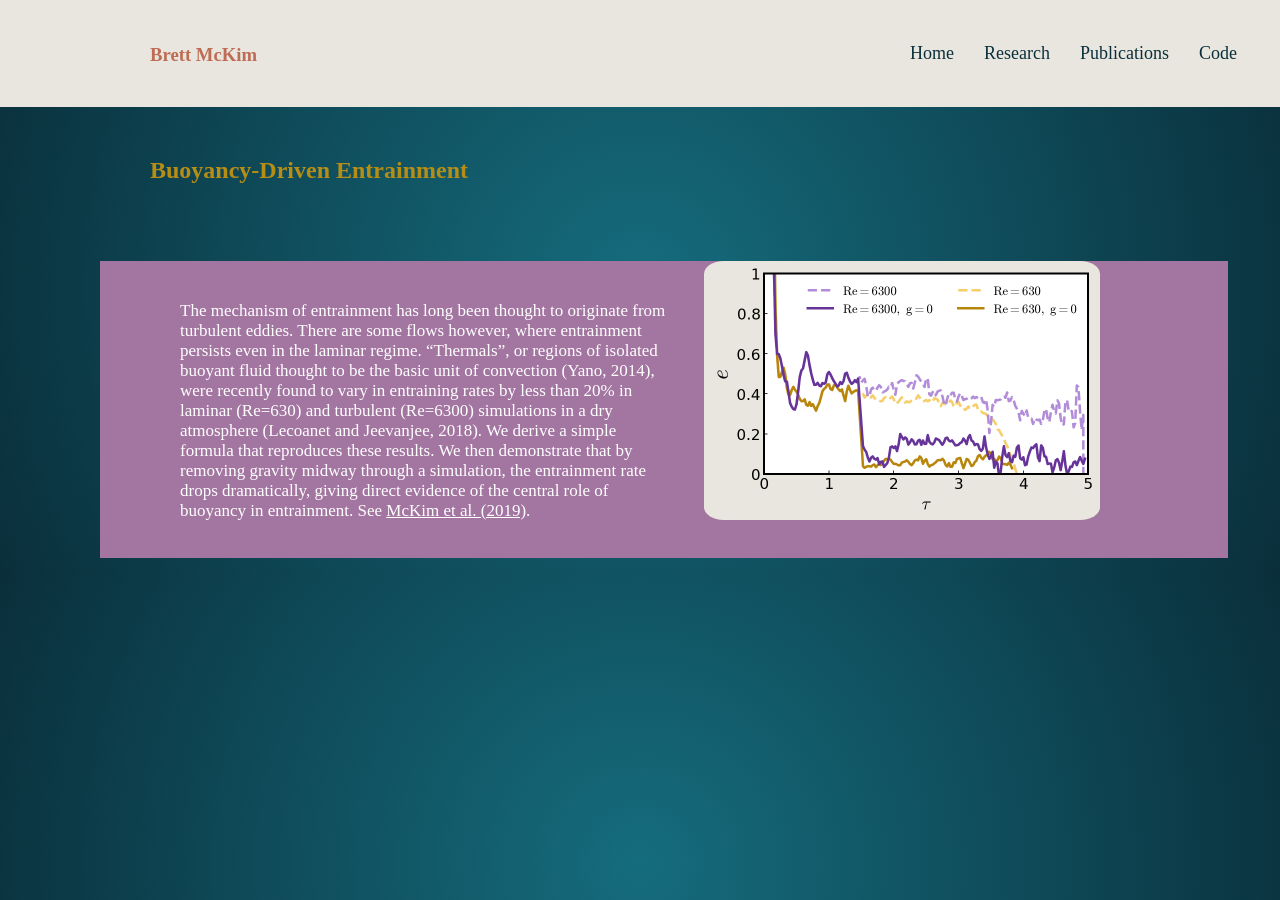
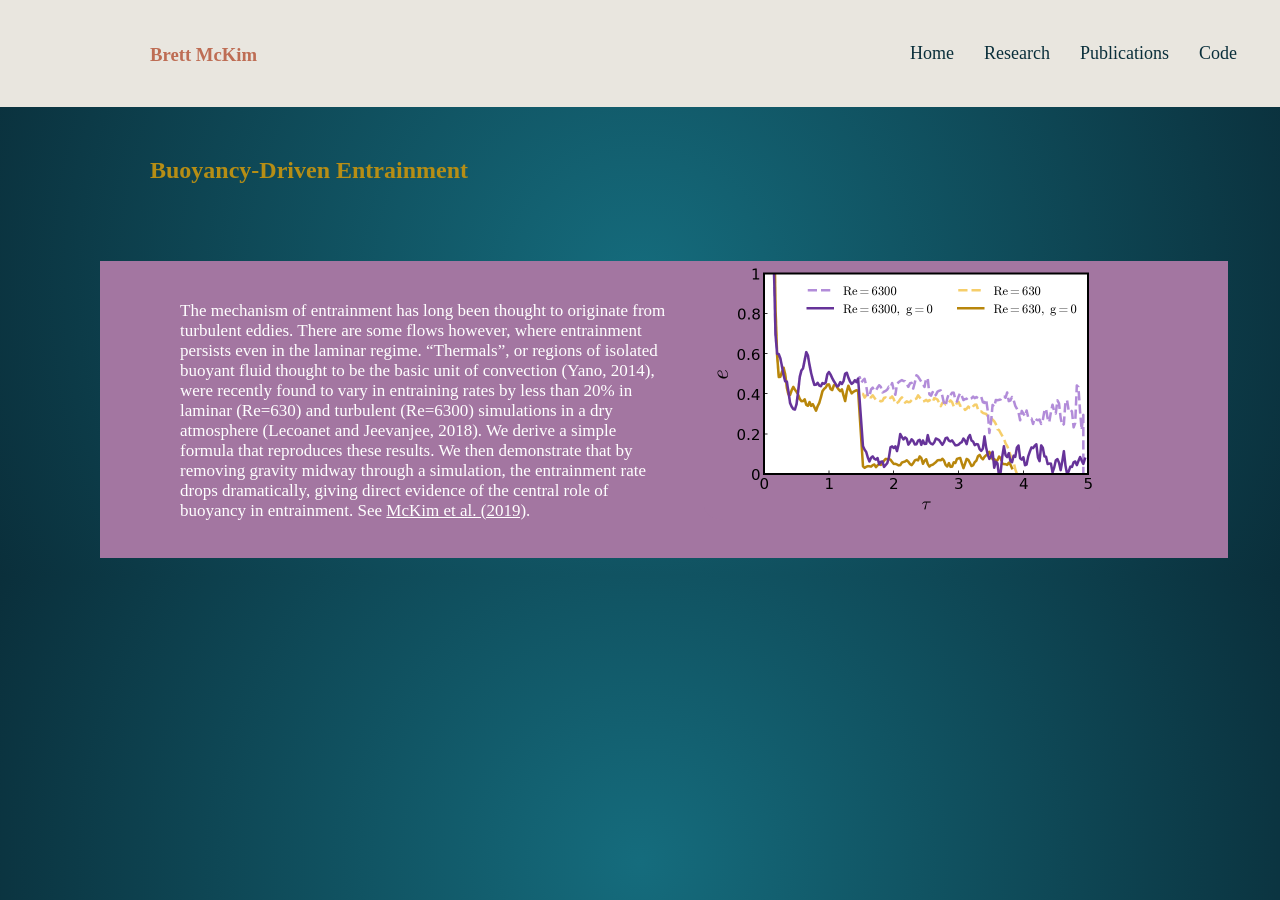
Before and after one commit to mckimb/mckimb.github.io, a Jekyll site: the page built from research/index.html, in a window 1280 px wide. Built offline with Jekyll 4.4.1, drawn with Linux system fonts in a browser that asks for light colours.

Commit message:
Update main.css

```diff
--- a/css/main.css
+++ b/css/main.css
@@ -134,9 +134,9 @@ img.wrap {
     margin-left: 50px;
     margin-left: 30px;
     margin-right: 30px;
-    background-color: #e9e6df;
+    background-color: #a376a1;
     border: 15px;
-    border-color: #e9e6df;
+    border-color: #a376a1;
     border-radius: 5%;
 }
 
```
